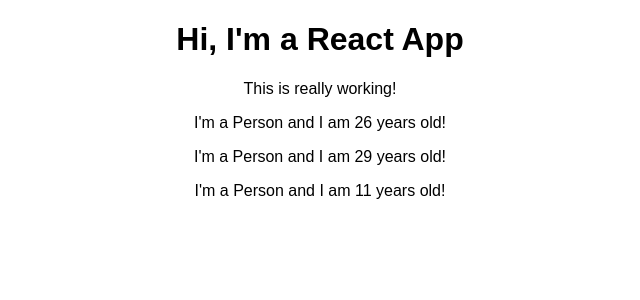
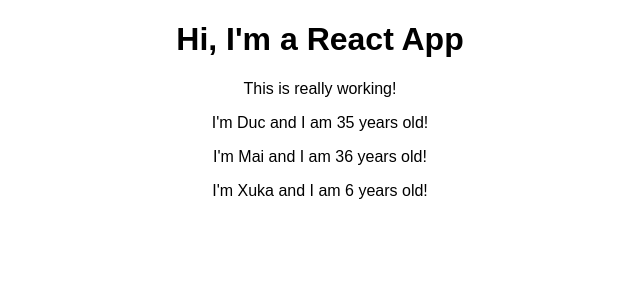
Before and after one commit to hoaius7/a-react-tut, a React (Create React App) app in the folder react-tut/: page / in a window 1280 px wide. Shown: the top 300 px of the page, without its empty margins (320-960 px from the left). Built offline with nearby package versions, Linux system fonts and the light colour scheme.

Commit message:
36. Working with Props

```diff
--- a/react-tut/src/App.js
+++ b/react-tut/src/App.js
@@ -8,9 +8,9 @@
       <div className="App">
         <h1>Hi, I'm a React App</h1>
         <p>This is really working!</p>
-        <Person />
-        <Person />
-        <Person />
+        <Person name='Duc' age='35'/>
+        <Person name='Mai' age='36'>My Hobbies: Movie</Person>
+        <Person name='Xuka' age='6'/>
       </div>
     );
 
--- a/react-tut/src/Person/Person.js
+++ b/react-tut/src/Person/Person.js
@@ -1,7 +1,7 @@
 import React from 'react';
 
-const person = () => {
-    return <p>I'm a Person and I am {Math.floor(Math.random() * 30)} years old!</p>
+const person = (props) => {
+    return <p>I'm { props.name } and I am { props.age } years old!</p>
 };
 
 export default person;
```
